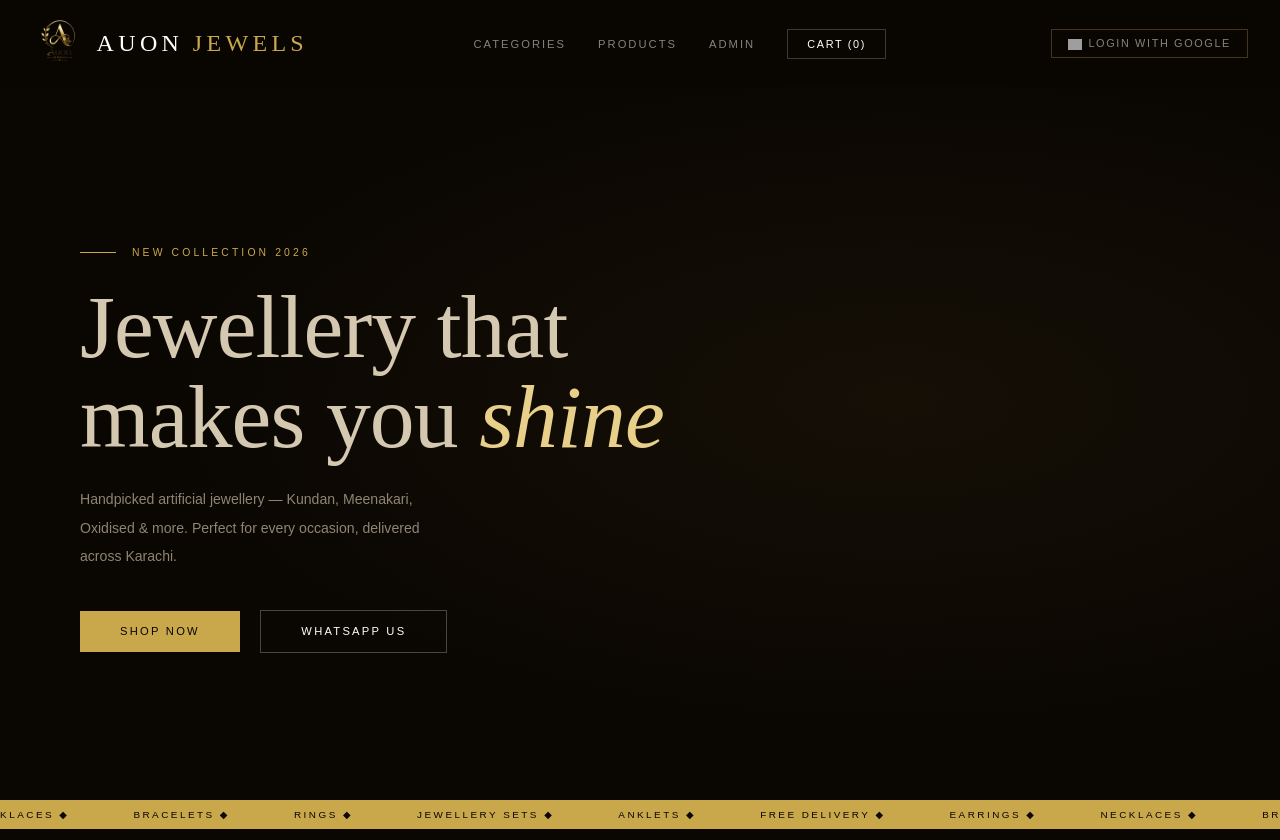
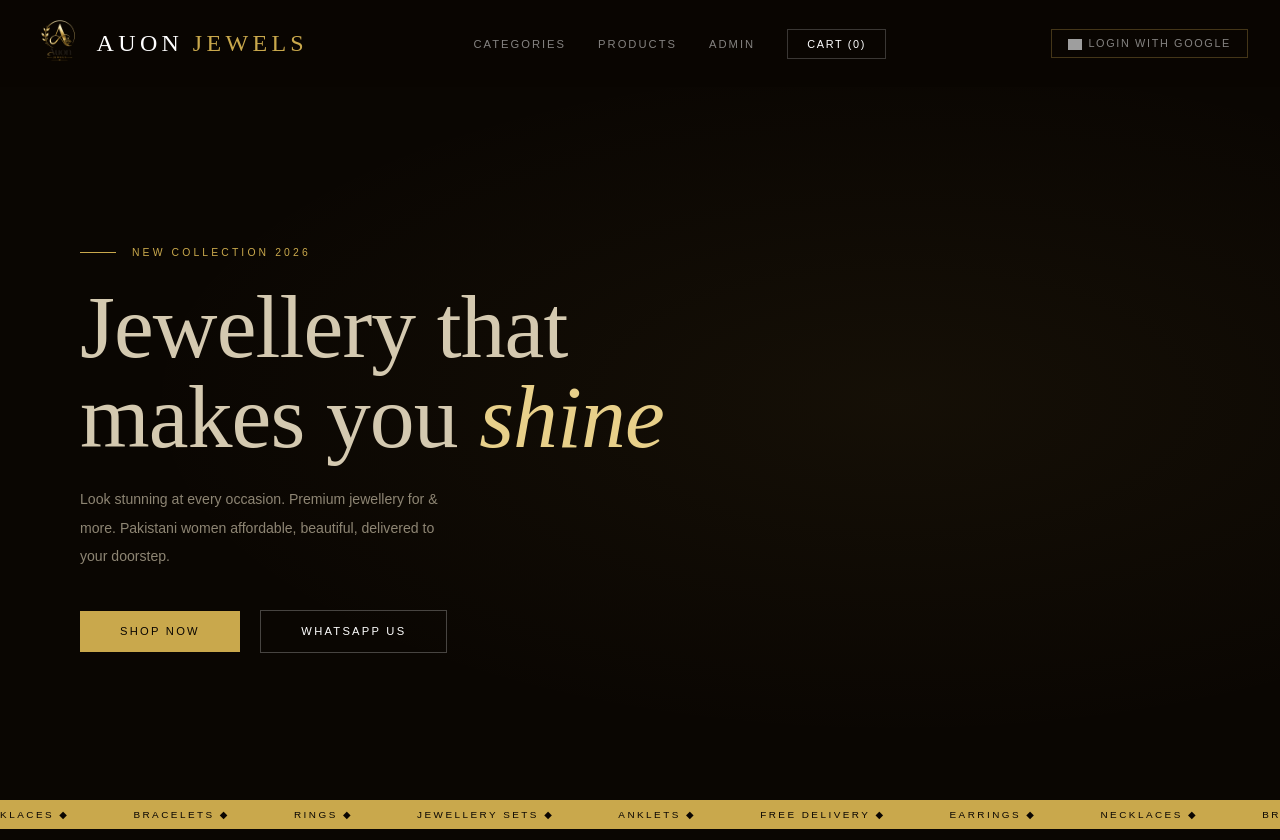
Before and after one commit to Malik-Mannan/AuonJewels, a Flask app: page / in a window 1280 px wide. Shown: the top 840 px of the page. Run offline with Flask 3, Linux system fonts and the light colour scheme; data that the repository does not hold is empty; some libraries are stand-ins or nearby versions; grey boxes are pictures that could not be loaded.

Commit message:
updated index.html text changes

```diff
--- a/templates/index.html
+++ b/templates/index.html
@@ -3,7 +3,7 @@
 <head>
   <meta charset="UTF-8" />
   <meta name="viewport" content="width=device-width,initial-scale=1.0" />
-  <title>Auon Jewels — Artificial Jewellery Karachi</title>
+  <title>Auon Jewels</title>
   <link rel="icon" type="image/png" href="/static/images/logo.png">
   <script src="https://cdnjs.cloudflare.com/ajax/libs/gsap/3.12.5/gsap.min.js"></script>
   <script src="https://cdnjs.cloudflare.com/ajax/libs/gsap/3.12.5/ScrollTrigger.min.js"></script>
@@ -416,7 +416,7 @@
         <div class="hero-eyebrow-text">New Collection 2026</div>
       </div>
       <h1 class="hero-title" id="hTitle">Jewellery that<br>makes you <em>shine</em></h1>
-      <p class="hero-desc" id="hDesc">Handpicked artificial jewellery — Kundan, Meenakari, Oxidised &amp; more. Perfect for every occasion, delivered across Karachi.</p>
+      <p class="hero-desc" id="hDesc">Look stunning at every occasion. Premium jewellery for &amp; more. Pakistani women affordable, beautiful, delivered to your doorstep.</p>
       <div id="hActions">
         <a href="#products" class="btn-cta">Shop Now</a>
         <a href="https://wa.me/923293931034" class="btn-outline" target="_blank">WhatsApp Us</a>
@@ -459,7 +459,7 @@
         <span class="story-num">01</span>
         <div class="story-label"><div class="story-label-line"></div>Earrings</div>
         <h2 class="story-title"><span class="story-title-inner">Wear your <em>story</em><br>in every drop</span></h2>
-        <p class="story-body">From delicate studs to bold statement hoops — our earring collection is designed to frame every face with effortless elegance. 48 styles, one for every mood.</p>
+        <p class="story-body">Beautiful earrings designed for every moment. Explore our unique collection crafted to bring a touch of timeless elegance and effortless charm to your day.</p>
         <a href="#products" class="story-link">Explore Earrings <span class="story-link-arrow">→</span></a>
       </div>
       <div class="story-right">
@@ -483,7 +483,7 @@
         <span class="story-num">02</span>
         <div class="story-label"><div class="story-label-line"></div>Necklaces</div>
         <h2 class="story-title"><span class="story-title-inner">Close to your<br>heart, <em>always</em></span></h2>
-        <p class="story-body">Layered pearls, pendant chains, bold chokers — our necklace range is crafted for women who wear confidence like jewellery. 32 designs to adore.</p>
+        <p class="story-body">Elegant necklaces designed to keep close to your heart. Explore our unique collection crafted to add a touch of timeless beauty and effortless grace to your look.</p>
         <a href="#products" class="story-link">Explore Necklaces <span class="story-link-arrow">→</span></a>
       </div>
       <div class="story-right">
@@ -507,7 +507,7 @@
         <span class="story-num">03</span>
         <div class="story-label"><div class="story-label-line"></div>Bracelets</div>
         <h2 class="story-title"><span class="story-title-inner">Adorn every<br><em>gesture</em> you make</span></h2>
-        <p class="story-body">Crystal bangles, charm bracelets, rose gold cuffs — designed to catch the light with every movement. Stack them, layer them, love them.</p>
+        <p class="story-body">Beautiful bracelets designed to catch the light. Explore our unique collection crafted to add a touch of modern elegance and quiet confidence to your day.</p>
         <a href="#products" class="story-link">Explore Bracelets <span class="story-link-arrow">→</span></a>
       </div>
       <div class="story-right">
```
Also changed, not shown: other parts of templates/index.html (+13 -19 lines).
